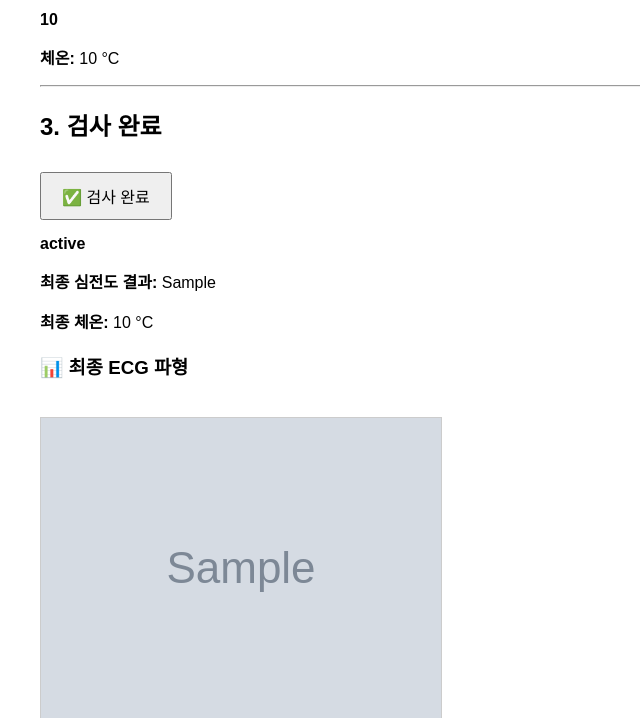
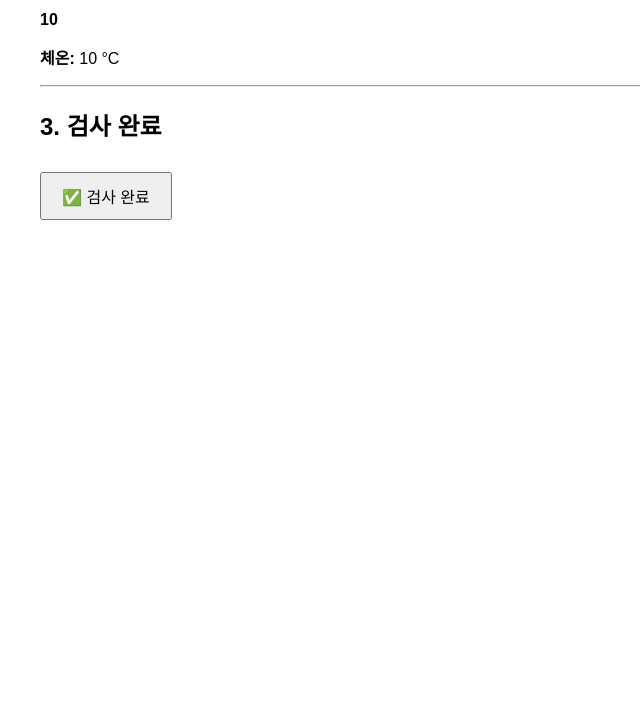
Before and after one commit to 201910796/15_prome_arrythmia_healthcare, a FastAPI app: template templates/index.html in a window 1280 px wide. Shown: the part 839-1557 px from the top of the page, without its empty margins (0-640 px from the left). After the commit the page ends 1059 px from the top, so only its background shows below. Run offline with FastAPI, Linux system fonts and the light colour scheme; the template is opened without the code that fills it: most values are stand-ins (such as "Sample title", 1, 10 or a date in 2020); grey boxes marked "Sample" are stand-in pictures.

Commit message:
심전도측정 화면 수정

```diff
--- a/templates/index.html
+++ b/templates/index.html
@@ -54,17 +54,6 @@
         <button type="submit">✅ 검사 완료</button>
     </form>
     <p id="diag_loading" style="display:none; color:blue;">⏳ 결과 취합 중...</p>
-    {% if diag_status %}
-        <p class="status">{{ diag_status }}</p>
-    {% endif %}
-    {% if ecg_result and temp_result %}
-        <p><strong>최종 심전도 결과:</strong> {{ ecg_result }}</p>
-        <p><strong>최종 체온:</strong> {{ temp_result }} °C</p>
-        {% if ecg_image %}
-            <h3>📊 최종 ECG 파형</h3>
-            <img src="{{ ecg_image }}" alt="ECG Graph">
-        {% endif %}
-    {% endif %}
 
     <script>
         function showECGLoading() {
```
